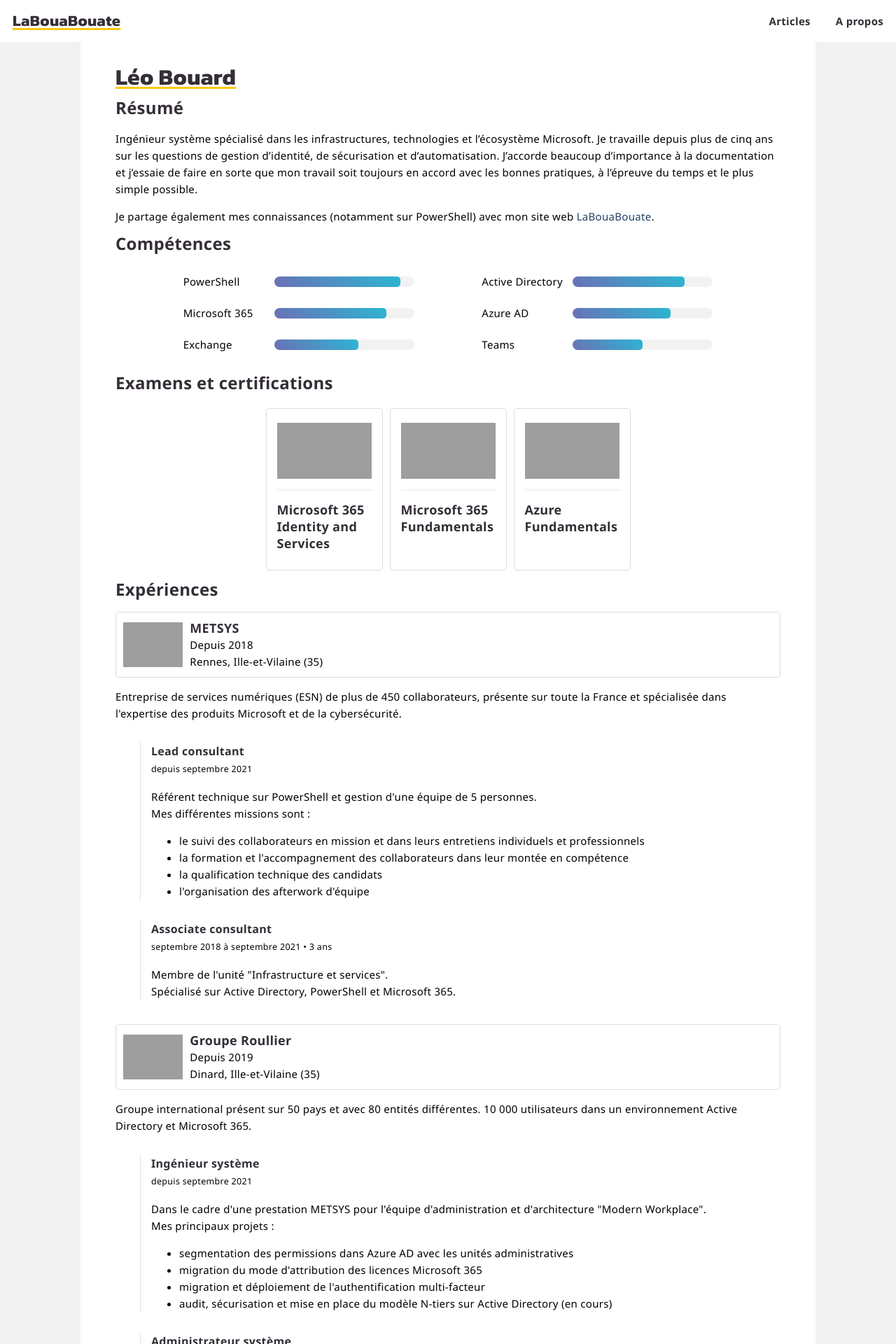
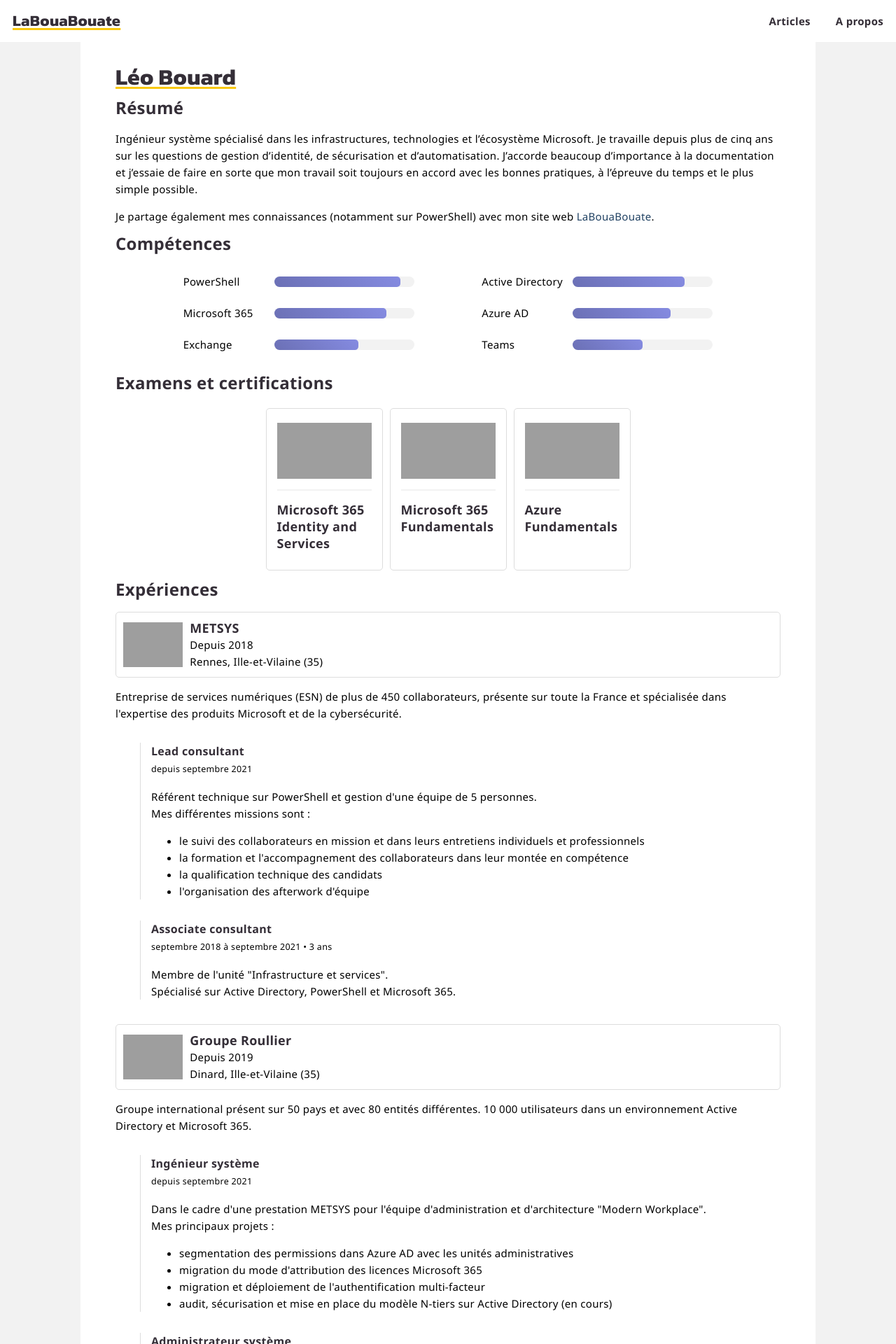
Before and after one commit to leobouard/leobouard.github.io, a Jekyll site: the page built from cv.md, in a window 1280 px wide. Shown: the top 1920 px of the page at 70% size. Built offline with Jekyll 4.4.1, drawn with Linux system fonts in a browser that asks for light colours; some web fonts are replaced; grey boxes are pictures that could not be loaded.

Commit message:
Update cv.scss

```diff
--- a/assets/css/cv.scss
+++ b/assets/css/cv.scss
@@ -91,6 +91,6 @@
 
 .progressBarContent {
     height: 100%;
-    background: linear-gradient(45deg, #6B70B5 0%, #2cb6d3 100%);
+    background: linear-gradient(45deg, #6B70B5 0%, #858BE1 100%);
     border-radius: 5px;
 }
```
